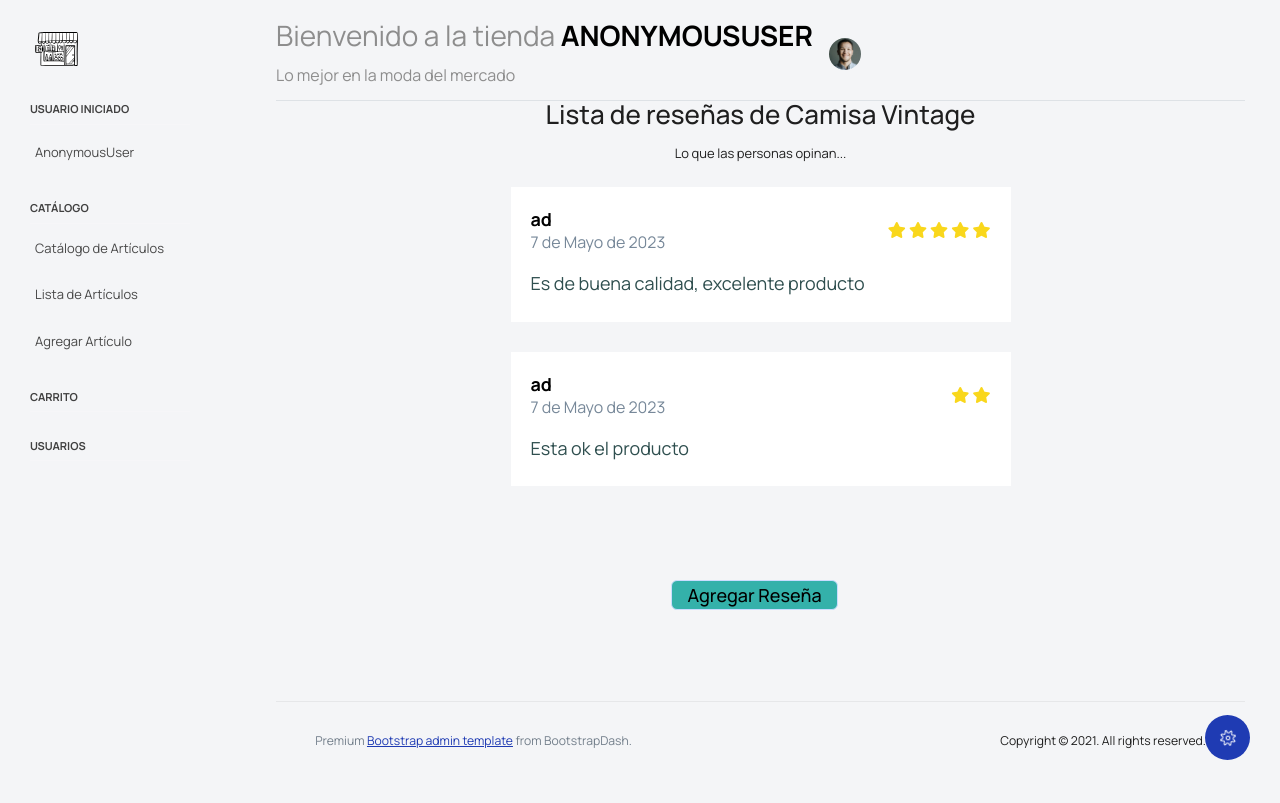
After one commit to AdalbertoCV/Bazar_Sol, a Django app: page /articulos/resenas/21 in a window 1280 px wide. The commit adds this page. Run offline with Django 4.2, Linux system fonts and the light colour scheme; data comes from the database, SQL or seed files in the repository; both versions use the stored data as it was after the commit; some libraries are stand-ins or nearby versions.

Commit message:
Implementacion Reseñas

```diff
--- a/e_tienda/articulos/admin.py
+++ b/e_tienda/articulos/admin.py
@@ -1,5 +1,6 @@
 from django.contrib import admin
-from articulos.models import Articulo
+from articulos.models import Articulo, Resena
 
 # Register your models here.
 admin.site.register(Articulo)
+admin.site.register(Resena)
--- a/e_tienda/articulos/models.py
+++ b/e_tienda/articulos/models.py
@@ -1,5 +1,7 @@
 from django.db import models
 from .validators import image_validator, directory_path
+from django.contrib.auth.models import User
+
 
 # Create your models here.
 TALLAS = [
@@ -8,6 +10,15 @@ TALLAS = [
     ('M', 'Mediana'),
     ('G', 'Grande'),
     ('XL', 'Extra Grande'),
+]
+
+ESTRELLAS = [
+    ('', 'No estrellas'),
+    ('1','1 Estrella'),
+    ('2','2 Estrellas'),
+    ('3','3 Estrellas'),
+    ('4','4 Estrellas'),
+    ('5','5 Estrellas'),
 ]
 
 class Articulo(models.Model):
@@ -23,3 +34,13 @@ class Articulo(models.Model):
 
     class Meta:
         ordering = ["id"]
+
+class Resena(models.Model):
+    descripcion = models.TextField(max_length=500)
+    estrellas = models.CharField(max_length=12,choices=ESTRELLAS)
+    fecha = models.DateField(auto_now_add=True)
+    articulo = models.ForeignKey(Articulo, on_delete=models.CASCADE)
+    user = models.ForeignKey(User, on_delete=models.CASCADE)
+
+    def __str__(self):
+        return f"{self.user} - {self.fecha}"
--- a/e_tienda/articulos/templates/catalogo_articulos.html
+++ b/e_tienda/articulos/templates/catalogo_articulos.html
@@ -34,7 +34,7 @@
                                       <button type="button" class="btn btn-secondary"><svg xmlns="http://www.w3.org/2000/svg" width="16" height="16" fill="currentColor" class="bi bi-cart3" viewBox="0 0 16 16">
                                         <path d="M0 1.5A.5.5 0 0 1 .5 1H2a.5.5 0 0 1 .485.379L2.89 3H14.5a.5.5 0 0 1 .49.598l-1 5a.5.5 0 0 1-.465.401l-9.397.472L4.415 11H13a.5.5 0 0 1 0 1H4a.5.5 0 0 1-.491-.408L2.01 3.607 1.61 2H.5a.5.5 0 0 1-.5-.5zM3.102 4l.84 4.479 9.144-.459L13.89 4H3.102zM5 12a2 2 0 1 0 0 4 2 2 0 0 0 0-4zm7 0a2 2 0 1 0 0 4 2 2 0 0 0 0-4zm-7 1a1 1 0 1 1 0 2 1 1 0 0 1 0-2zm7 0a1 1 0 1 1 0 2 1 1 0 0 1 0-2z"/>
                                         </svg> </button>
-                                      <button type="button" class="btn btn-secondary">Reseñas</button>
+                                    <a class="btn btn-sm btn-secondary" href="{% url 'ver_resenas' articulo.id %}">Reseñas</a>
                                     </div>
                                 </div>
                             </div>
--- a/e_tienda/articulos/templates/lista_articulos.html
+++ b/e_tienda/articulos/templates/lista_articulos.html
@@ -6,6 +6,7 @@
 {% endblock titulo %}
 
 {% block contenido %}
+
     <form action="" method="post" id="form">
         {% csrf_token %}
         <div class="container">
--- /dev/null
+++ b/e_tienda/articulos/templates/ver_resenas.html
@@ -0,0 +1,69 @@
+
+{% extends 'base.html' %}
+{% load static %}
+
+{% block titulo %}
+
+{% endblock titulo %}
+
+
+{% block contenido %}
+    <form action="" method="post" id="form">
+        <div class="text-center">
+            <h2 class="text-3x1 tracking-tight font-extrabold text-gray-900 sm:text-4x1">
+                Lista de reseñas de {{articulo.nombre}}
+            </h2>
+            <p class="mt-3 max-w-2x1 mx-auto text-1 text-gray-500 sm:mt-4">
+                Lo que las personas opinan...
+            </p>
+        </div>
+
+        <div class="contenedor_general">
+            {% for resena in resenas %}
+                <div class="contenedor_resena">
+                    <div class="cont_sup">
+                        <div class="contenedor_nombre_fecha">
+
+                            <strong>{{resena.user}}</strong>
+                            <span>{{resena.fecha}}</span>
+                        </div>
+                        <div class="contenedor_estrellas">
+                            {% if resena.estrellas == '1' %}
+
+                                <i class="fas fa-star"></i>
+
+                            {% elif resena.estrellas == '2' %}
+                                <i class="fas fa-star"></i>
+                                <i class="fas fa-star"></i>
+
+                            {% elif resena.estrellas == '3' %}
+                                <i class="fas fa-star"></i>
+                                <i class="fas fa-star"></i>
+                                <i class="fas fa-star"></i>
+
+                            {% elif resena.estrellas == '4' %}
+                                <i class="fas fa-star"></i>
+                                <i class="fas fa-star"></i>
+                                <i class="fas fa-star"></i>
+                                <i class="fas fa-star"></i>
+                            {% else %}
+                                <i class="fas fa-star"></i>
+                                <i class="fas fa-star"></i>
+                                <i class="fas fa-star"></i>
+                                <i class="fas fa-star"></i>
+                                <i class="fas fa-star"></i>
+                            {% endif %}
+
+                        </div>
+                    </div>
+                    <div class="contenedor_descripcion">
+                        <p>{{resena.descripcion}}</p>
+                    </div>
+                </div>
+            {% endfor %}
+        </div>
+        <div class="contenedor_boton_agregar">
+            <a class="btn btn-success" style="font-size:large;" href="{% url 'agregar_resena' articulo.id %}">Agregar Reseña</a>
+        </div>
+    </form>
+{% endblock contenido %}
--- a/e_tienda/articulos/urls.py
+++ b/e_tienda/articulos/urls.py
@@ -9,6 +9,8 @@ urlpatterns = [
     path('agregar', views.agregar_articulo, name='agregar_articulo'),
     path('editar/<int:id>', views.editar_articulo, name='editar_articulo'),
     path('eliminar/<int:id>', views.eliminar_articulo, name='eliminar_articulo'),
+    path('resenas/<int:id>', views.VerResenas, name='ver_resenas'),
+    path('agregar_resena/<int:id>', views.AgregarResena, name='agregar_resena'),
 ]
 if settings.DEBUG:
     urlpatterns += static(settings.MEDIA_URL, document_root=settings.MEDIA_ROOT)
--- a/e_tienda/articulos/views.py
+++ b/e_tienda/articulos/views.py
@@ -1,7 +1,8 @@
 from django.shortcuts import render, redirect
 from django.core.paginator import Paginator, EmptyPage, PageNotAnInteger
-from .models import Articulo
-from .forms import FormArticulo
+from .models import Articulo, Resena
+from .forms import FormArticulo, FormResena
+from django.contrib.auth.decorators import login_required
 
 # Create your views here.
 def lista_articulos(request):
@@ -71,3 +72,32 @@ def editar_articulo(request, id):
 def eliminar_articulo(request, id):
     Articulo.objects.get(id = id).delete()
     return redirect('lista_articulos')
+
+def VerResenas(request, id):
+    resenas = Resena.objects.filter(articulo = id)
+    articulo = Articulo.objects.get(id=id)
+    context={
+        'articulo': articulo,
+        'resenas':resenas
+    }
+    return render(request, 'ver_resenas.html', context)
+
+@login_required
+def AgregarResena(request, id):
+    articulo = Articulo.objects.get(id = id)
+
+
+    if request.method == 'POST':
+        form = FormResena(request.POST)
+        if form.is_valid():
+            form1 = form.save(commit=False)
+            form1.articulo = articulo
+            form1.user = request.user
+            form1.save()
+            return redirect('ver_resenas',articulo.id)
+    else:
+        form = FormResena()
+    context = {
+        'form': form
+    }
+    return render(request, 'agregar_resena.html', context)
--- a/e_tienda/static/css/estilos.css
+++ b/e_tienda/static/css/estilos.css
@@ -11,3 +11,63 @@
 .btn-verde{
     background-color: green;
 }
+
+
+.contenedor_general{
+    display:flex;
+    justify-content: center;
+    align-items: center;
+    flex-wrap:wrap;
+    width:100%;
+}
+.contenedor_resena{
+    width: 500px;
+    box-shadow: 2px 2px 30px rgba(e, 0, 0, 0.1);
+    background-color:white;
+    padding:20px;
+    margin:15px;
+    cursor:pointer;
+}
+
+.contenedor_nombre_fecha{
+    display:flex;
+    align-items:self-start;
+    flex-direction: column;
+}
+
+.contenedor_nombre_fecha strong {
+    color: black;
+    font-size:large;
+}
+
+.contenedor_nombre_fecha span{
+    color: lightslategray;
+    font-size:medium;
+}
+
+.contenedor_estrellas i{
+    color: #f9d71c;
+}
+
+.cont_sup{
+    display: flex;
+    justify-content: space-between;
+    align-items: center;
+    margin-bottom: 20px;
+}
+
+.contenedor_descripcion p{
+    color: darkslategrey;
+    font-size:large;
+    align-items: center;
+}
+
+.contenedor_boton_agregar{
+    display: grid;
+    justify-content: center;
+    align-items: center;
+    max-height: 200px;
+    min-height: 200px;
+    min-width: 100%;
+    max-width: 100%;
+}
--- a/e_tienda/tienda/templates/base.html
+++ b/e_tienda/tienda/templates/base.html
@@ -4,10 +4,24 @@
 
 <head>
   <!-- Required meta tags -->
+
+
   <meta charset="utf-8">
   <meta name="viewport" content="width=device-width, initial-scale=1, shrink-to-fit=no">
+
+
+
+  <link rel="preconnect" href=" https://fonts.googleapis.com">
+  <link rel="preconnect" href="https://fonts.gstatic.com" crossorigin>
+  <link href="https://fonts.googleapis.com/css2?family=EB+Garamond&display=swap" rel="stylesheet">
+  <meta name= "viewport" content="width-device-width, initial-scale=1.0">
+  <link rel="stylesheet" href="https://use.fontawesome.com/releases/v5.5.0/css/all.css" integrity="sha384-B4dIYHKNBt8Bc12p+WXckhzcICo0wtJAoU8YZTY5qE0Id1GSseTk6S+L3BlXeVIU" crossorigin="anonymous">
+
+
+
   <title> Los P4CH3C0S Fashion Corp. </title>
   <!-- plugins:css -->
+  <link rel="stylesheet" href="{% static 'css/estilos.css' %}">
   <link rel="stylesheet" href="{% static 'css/feather.css' %}">
   <link rel="stylesheet" href="{% static 'css/materialdesignicons.min.css' %}">
   <link rel="stylesheet" href="{% static 'css/themify-icons.css' %}">
```
Also changed, not shown: e_tienda/articulos/forms.py (+6 -1 lines), e_tienda/articulos/templates/agregar_resena.html (added, +14 -0 lines), e_tienda/articulos/migrations/0009_resena.py (added), e_tienda/db.sqlite3, e_tienda/img/articulos/img/Sudadera - 4/sudadera-nike-coffee-beans-in-DX6512-722-1.jpg (added), e_tienda/img/articulos/img/Sudadera -1/61s35wJqfTL._AC_SX569_.jpg (added).
